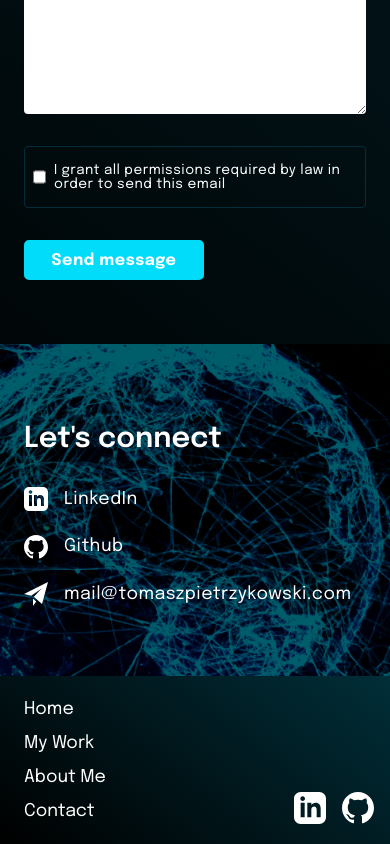
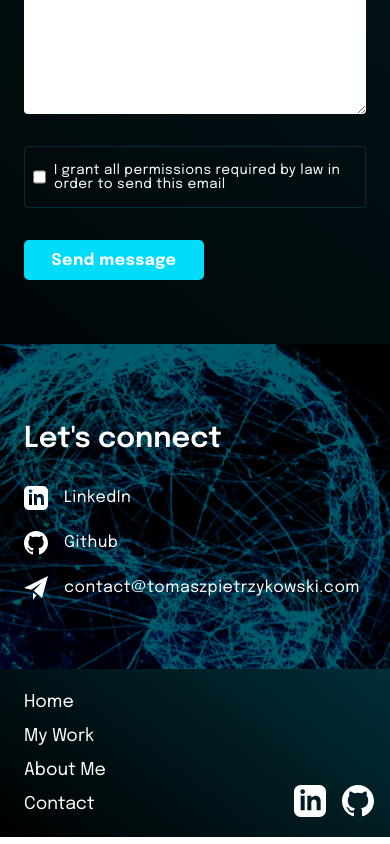
Before and after one commit to TomaszPietrzykowski/portfolio-next, a Next.js app: page /contact in a window 390 px wide. Shown: the part 536-1380 px from the top of the page. Built offline with nearby package versions, Linux system fonts and the light colour scheme.

Commit message:
test build and export, email form tested

```diff
--- a/components/Layout/Footer.js
+++ b/components/Layout/Footer.js
@@ -18,12 +18,17 @@ const Footer = () => {
           <Link href='/contact'>Contact</Link>
         </li>
         <li>
-          <Link href='https://github.com/TomaszPietrzykowski'>Github</Link>
+          <a href='https://github.com/TomaszPietrzykowski' target='_blank'>
+            Github
+          </a>
         </li>
         <li>
-          <Link href='https://www.linkedin.com/in/tomaszpietrzykowski/'>
+          <a
+            href='https://www.linkedin.com/in/tomaszpietrzykowski/'
+            target='_blank'
+          >
             LinkedIn
-          </Link>
+          </a>
         </li>
       </ul>
       <ul className={styles.mobileIcons}>
--- a/pages/contact/index.js
+++ b/pages/contact/index.js
@@ -25,7 +25,7 @@ const Contact = () => {
         },
       }
       const { data } = await axios.post(
-        'http://localhost:5000/email',
+        '/email',
         { name, email, message },
         config
       )
@@ -176,7 +176,7 @@ const Contact = () => {
               </a>
             </p>
             <p>
-              <a href='mailto:mail@tomaszpietrzykowski.com'>
+              <a href='mailto:contact@tomaszpietrzykowski.com'>
                 <svg
                   xmlns='http://www.w3.org/2000/svg'
                   width='24'
@@ -188,7 +188,7 @@ const Contact = () => {
                     d='M24 0l-6 22-8.129-7.239 7.802-8.234-10.458 7.227-7.215-1.754 24-12zm-15 16.668v7.332l3.258-4.431-3.258-2.901z'
                   />
                 </svg>
-                <span>mail@tomaszpietrzykowski.com</span>
+                <span>contact@tomaszpietrzykowski.com</span>
               </a>
             </p>
           </section>
--- a/styles/Contact.module.css
+++ b/styles/Contact.module.css
@@ -334,6 +334,7 @@
     font-weight: 600;
   }
   .letsConnect p {
+    font-size: 1rem;
     margin-bottom: 1.3rem;
   }
 }
@@ -359,4 +360,10 @@
   .letsConnect h2 {
     font-size: 1.6rem;
   }
+  .letsConnect p {
+    font-size: 0.95rem;
+  }
+  .letsConnect a span {
+    margin-left: 0.5rem;
+  }
 }
```
